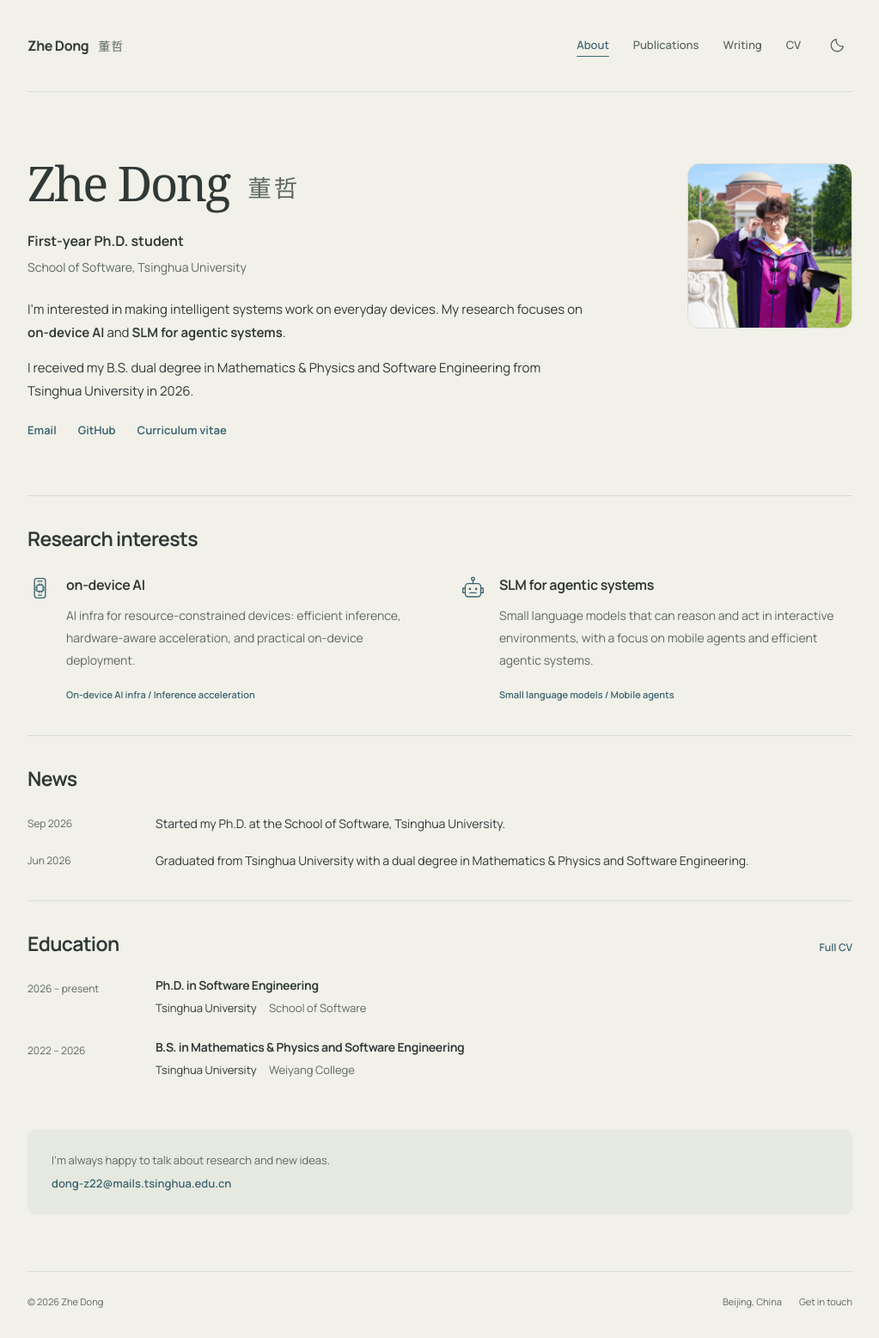
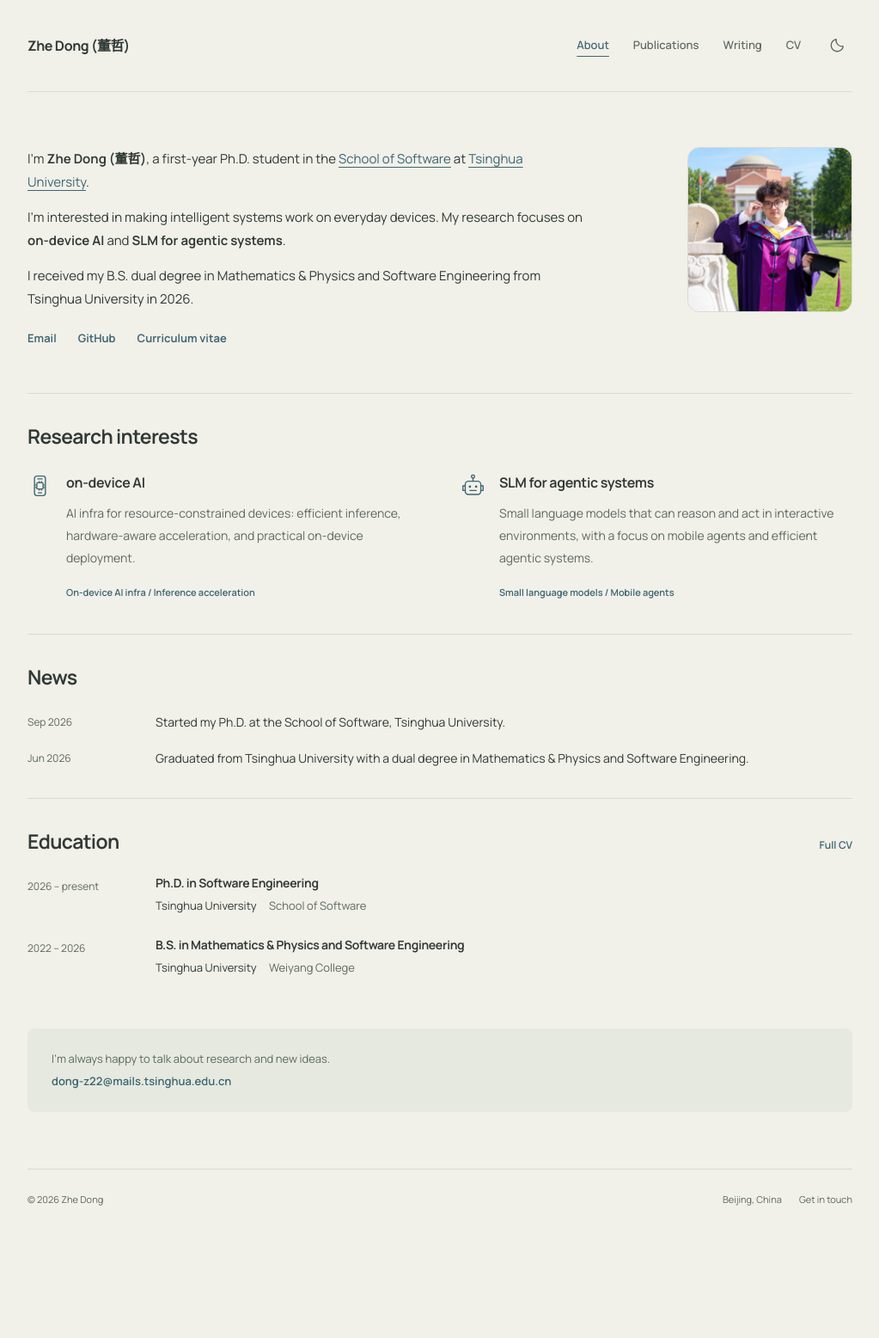
Before and after one commit to Adam-THU/Adam-THU.github.io, a Jekyll site: the page built from _pages/about.md, in a window 1280 px wide. Shown: the whole page at 86% size, without its empty margins (128-1151 px from the left). Built offline with Jekyll 4.4.1, drawn with Linux system fonts in a browser that asks for light colours; after the commit the page ends 1437 px from its top, so only the background shows below that.

Commit message:
Write name, PhD status, and affiliation as an inline biography

```diff
--- a/_layouts/default.html
+++ b/_layouts/default.html
@@ -15,7 +15,7 @@
     <a class="skip-link" href="#main-content">Skip to content</a>
     <div class="site-shell">
       <header class="site-header">
-        <a class="site-name" href="{{ '/' | relative_url }}">{{ site.name }}<span lang="zh-Hans">董哲</span></a>
+        <a class="site-name" href="{{ '/' | relative_url }}">{{ site.name }} (<span lang="zh-Hans">董哲</span>)</a>
         <nav class="site-nav" aria-label="Main navigation">
           {% for item in site.data.navigation.main %}
             <a href="{{ item.url | relative_url }}"{% if page.url == item.url %} aria-current="page"{% endif %}>{{ item.title }}</a>
--- a/_pages/about.md
+++ b/_pages/about.md
@@ -9,11 +9,11 @@ redirect_from:
 ---
 
 <section class="intro" aria-labelledby="intro-title">
+  <h1 id="intro-title" class="visually-hidden">About Zhe Dong</h1>
+  <img class="intro-portrait" src="{{ '/images/portrait.webp' | relative_url }}" alt="Zhe Dong in graduation attire at Tsinghua University" width="192" height="192" fetchpriority="high">
   <div class="intro-copy">
-    <h1 id="intro-title">Zhe Dong <span lang="zh-Hans">董哲</span></h1>
-    <p class="intro-role">First-year Ph.D. student</p>
-    <p class="intro-affiliation"><a href="https://www.thss.tsinghua.edu.cn/">School of Software</a>, <a href="https://www.tsinghua.edu.cn/">Tsinghua University</a></p>
     <div class="intro-bio">
+      <p>I'm <strong>Zhe Dong (<span lang="zh-Hans">董哲</span>)</strong>, a first-year Ph.D. student in the <a href="https://www.thss.tsinghua.edu.cn/">School of Software</a> at <a href="https://www.tsinghua.edu.cn/">Tsinghua University</a>.</p>
       <p>I'm interested in making intelligent systems work on everyday devices. My research focuses on <strong>on-device AI</strong> and <strong>SLM for agentic systems</strong>.</p>
       <p>I received my B.S. dual degree in Mathematics &amp; Physics and Software Engineering from Tsinghua University in 2026.</p>
     </div>
@@ -23,7 +23,6 @@ redirect_from:
       <a href="{{ '/cv/' | relative_url }}">Curriculum vitae</a>
     </div>
   </div>
-  <img class="intro-portrait" src="{{ '/images/portrait.webp' | relative_url }}" alt="Zhe Dong in graduation attire at Tsinghua University" width="192" height="192" fetchpriority="high">
 </section>
 
 <section class="home-section research-section" aria-labelledby="research-title">
--- a/assets/css/site.css
+++ b/assets/css/site.css
@@ -43,8 +43,7 @@ h2 { font-size: 23px; letter-spacing: -.65px; }
 h3 { font-size: 16px; letter-spacing: -.3px; }
 .site-shell { width: min(100% - 96px, 960px); margin-inline: auto; }
 .site-header { position: relative; min-height: 107px; display: flex; align-items: center; justify-content: space-between; gap: 24px; border-bottom: 1px solid var(--line); }
-.site-name { display: inline-flex; align-items: baseline; gap: 11px; font-size: 16px; font-weight: 700; color: var(--ink); text-decoration: none; letter-spacing: -.4px; white-space: nowrap; }
-.site-name span { color: var(--muted); font-size: 14px; font-weight: 450; letter-spacing: 1px; }
+.site-name { font-size: 16px; font-weight: 700; color: var(--ink); text-decoration: none; letter-spacing: -.4px; white-space: nowrap; }
 .site-name:hover { text-decoration: none; color: var(--accent); }
 .site-nav { display: flex; align-items: center; flex-wrap: wrap; gap: 28px; margin-left: auto; }
 .theme-toggle { display: grid; place-items: center; width: 36px; height: 36px; padding: 8px; color: var(--muted); background: transparent; border: 0; border-radius: 50%; cursor: pointer; flex: 0 0 auto; }
@@ -59,16 +58,11 @@ h3 { font-size: 16px; letter-spacing: -.3px; }
 .site-nav a[aria-current] { text-decoration: underline; text-underline-offset: 8px; }
 .site-main { min-height: calc(100vh - 220px); }
 .site-main:focus { outline: none; }
-.intro { display: grid; grid-template-columns: minmax(0, 1fr) 192px; column-gap: 72px; align-items: start; padding: 74px 0 64px; }
-.intro h1 { font-family: Georgia, "Times New Roman", serif; font-size: clamp(40px, 5vw, 56px); font-weight: 400; letter-spacing: -2.2px; line-height: 1.14; margin: 0 0 21px; }
-.intro h1 span { display: inline-block; color: var(--muted); font-family: "Songti SC", SimSun, serif; font-size: .49em; font-weight: 400; letter-spacing: 3px; margin-left: 9px; vertical-align: 5px; }
-.intro-role { margin-bottom: 3px; font-size: 16px; font-weight: 650; }
-.intro-affiliation { margin-bottom: 23px; font-size: 14px; color: var(--muted); }
-.intro-affiliation a { color: inherit; text-decoration: none; }
-.intro-affiliation a:hover { color: var(--accent); text-decoration: underline; }
+.visually-hidden { position: absolute; width: 1px; height: 1px; padding: 0; margin: -1px; overflow: hidden; clip-path: inset(50%); white-space: nowrap; border: 0; }
+.intro { display: flow-root; padding: 64px 0 52px; }
 .intro-bio { max-width: 650px; }
 .intro-bio p { margin-bottom: 14px; }
-.intro-portrait { display: block; width: 192px; aspect-ratio: 1; height: auto; margin-top: 9px; border-radius: 14px; object-fit: cover; border: 1px solid var(--line); }
+.intro-portrait { float: right; display: block; width: 192px; aspect-ratio: 1; height: auto; margin: 0 0 24px 56px; border-radius: 14px; object-fit: cover; border: 1px solid var(--line); }
 .contact-links { display: flex; flex-wrap: wrap; gap: 25px; padding-top: 7px; }
 .contact-links a { font-size: 13px; font-weight: 650; text-decoration: none; }
 .contact-links a:hover { text-decoration: underline; }
@@ -140,19 +134,9 @@ hr { border: 0; border-top: 1px solid var(--line); margin: 30px 0; }
 @media (max-width: 760px) {
   .site-shell { width: min(100% - 48px, 620px); }
   .site-header { min-height: 95px; gap: 18px; }
-  .site-name span { display: none; }
   .site-nav { gap: 20px; }
-  .intro { grid-template-columns: minmax(0, 1fr) 124px; gap: 28px; padding-top: 53px; padding-bottom: 48px; }
-  .intro h1 { font-size: 44px; letter-spacing: -1.5px; }
-  .intro-portrait { width: 124px; }
-  .intro-bio, .contact-links { grid-column: 1 / -1; }
-  .intro-copy { display: contents; }
-  .intro-copy h1 { grid-column: 1; margin-bottom: -16px; }
-  .intro-role { grid-column: 1; margin: -4px 0 -25px; font-size: 14px; }
-  .intro-affiliation { grid-column: 1; margin: -5px 0 0; font-size: 12px; }
-  .intro-portrait { grid-column: 2; grid-row: 1 / 4; margin: 2px 0 0; }
-  .intro-bio p:last-child { margin-bottom: 0; }
-  .contact-links { padding-top: 0; margin-top: -4px; }
+  .intro { padding-top: 45px; padding-bottom: 40px; }
+  .intro-portrait { width: 124px; margin-left: 28px; }
   .section-heading { gap: 12px; }
   .section-heading p { display: none; }
   .research-grid { gap: 28px; }
@@ -175,17 +159,11 @@ hr { border: 0; border-top: 1px solid var(--line); margin: 30px 0; }
   .site-shell { width: calc(100% - 40px); }
   .site-header { min-height: 108px; flex-direction: column; align-items: flex-start; justify-content: center; gap: 7px; }
   .site-name { font-size: 16px; }
-  .site-name span { display: inline; font-size: 12px; }
   .site-nav { width: 100%; gap: 26px; margin-left: 0; }
   .theme-toggle { position: absolute; top: 17px; right: 0; }
   .site-nav a { font-size: 12px; padding: 5px 0; }
-  .intro { grid-template-columns: minmax(0, 1fr) 88px; gap: 23px 16px; padding-top: 38px; padding-bottom: 37px; }
-  .intro h1 { font-size: 36px; margin-bottom: -12px; }
-  .intro h1 span { font-size: .47em; letter-spacing: 1px; margin-left: 4px; vertical-align: 3px; }
-  .intro-role { font-size: 13px; margin-bottom: -21px; }
-  .intro-affiliation { font-size: 11px; }
-  .intro-portrait { width: 88px; border-radius: 10px; }
-  .intro-bio { margin-top: 3px; }
+  .intro { padding-top: 34px; padding-bottom: 33px; }
+  .intro-portrait { width: 88px; margin-left: 22px; border-radius: 10px; }
   .contact-links { gap: 24px; }
   .contact-links a { font-size: 12px; }
   h2 { font-size: 21px; }
@@ -213,9 +191,7 @@ hr { border: 0; border-top: 1px solid var(--line); margin: 30px 0; }
 }
 
 @media (max-width: 360px) {
-  .intro { grid-template-columns: minmax(0, 1fr) 72px; column-gap: 12px; }
-  .intro h1 { font-size: 32px; letter-spacing: -1.2px; }
-  .intro-portrait { width: 72px; }
+  .intro-portrait { width: 72px; margin-left: 18px; }
 }
 
 @media print {
```
